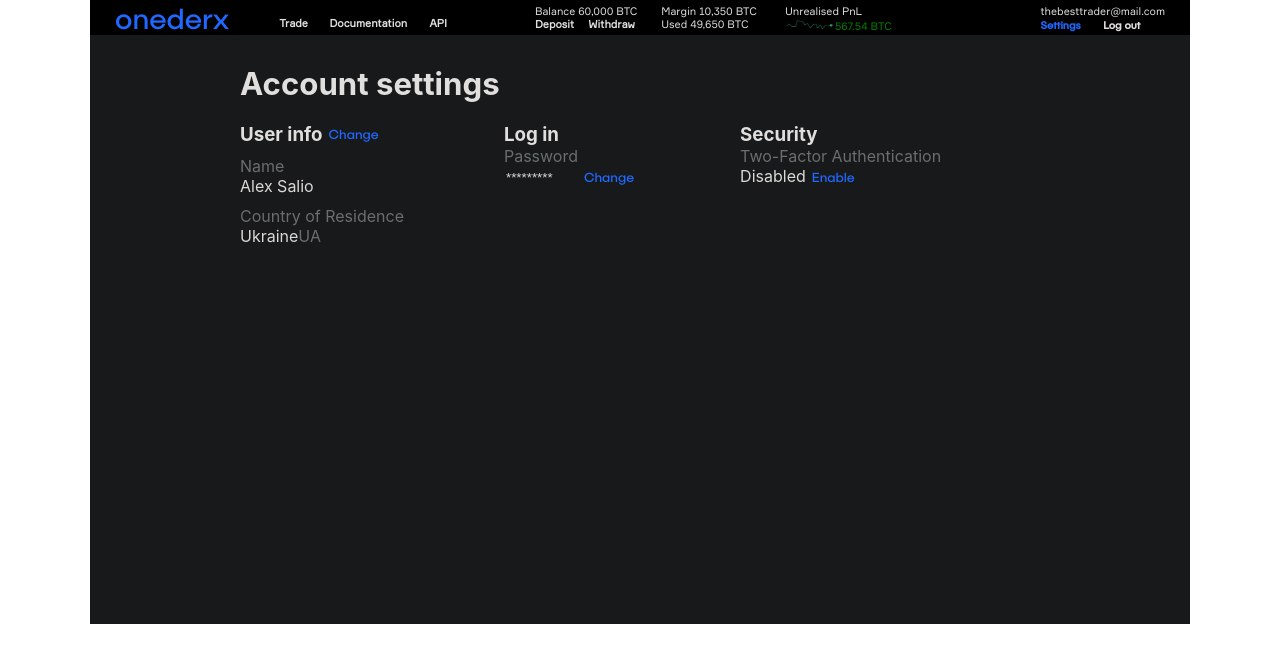
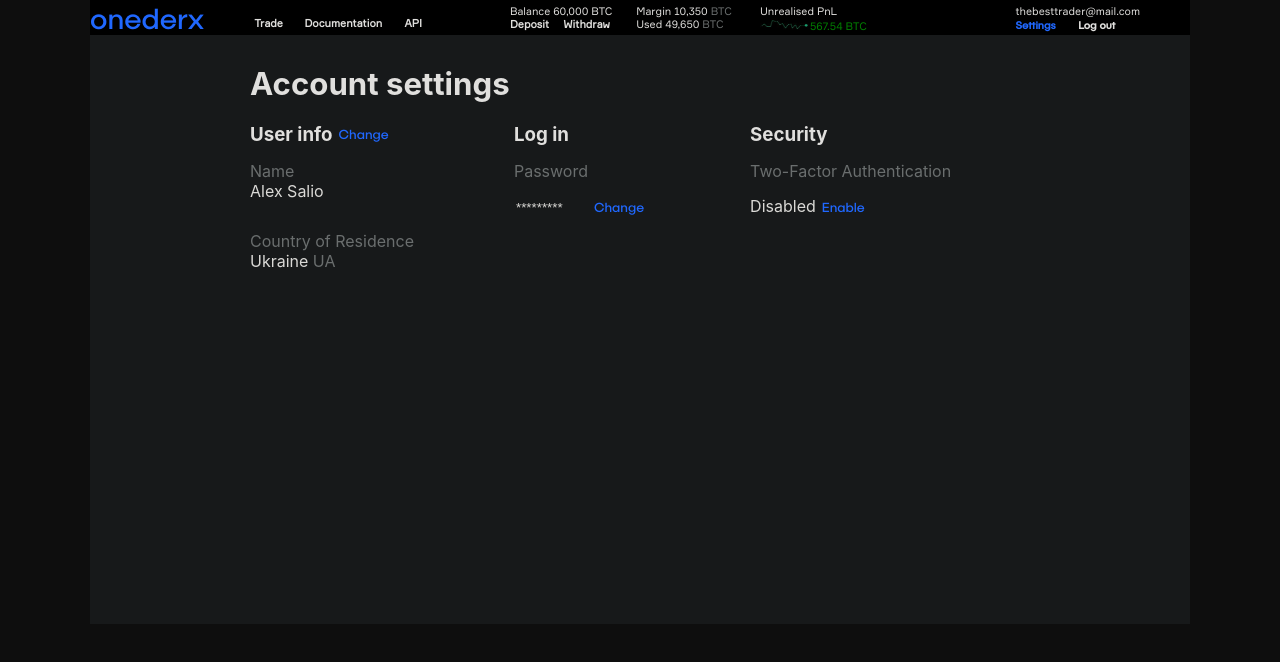
Before and after one commit to Stadionova/test-proj__onederx, a React (Create React App) app: page / in a window 1280 px wide. Shown: the top 662 px of the page. Built offline with nearby package versions, Linux system fonts and the light colour scheme.

Commit message:
changed grid for Main

```diff
--- a/src/Components/App/App.css
+++ b/src/Components/App/App.css
@@ -1,3 +1,7 @@
+body {
+  background-color: rgb(14, 14, 14);
+}
+
 .containerApp {
   width: 1100px;
   margin: auto;
@@ -5,7 +9,7 @@
 
 .containerApp__account {
   display: grid;
-  grid-template-columns: repeat(4, 1fr);
+  grid-template-columns: repeat(18, 1fr);
   grid-template-rows: repeat(18, 34.7px);
   background-color: rgb(0, 0, 0);
 }
--- a/src/Components/Main/Main.css
+++ b/src/Components/Main/Main.css
@@ -1,11 +1,13 @@
 .chart-2 {
   background-color: rgb(23, 25, 26);
-  grid-column: 1 / 5;
+  grid-column: 1 / 19;
   grid-row: 2 / 19;
 }
 
 .account-settings {
-  width: 800px;
+  grid-column: 6 / 12;
+  grid-row: 2 / 19;
+  width: 780px;
   margin: 0 auto;
   margin-top: 30px;
 }
@@ -35,6 +37,7 @@ h3 {
 
 .white {
   color: rgb(218, 217, 214);
+  margin-bottom: 30px;
 }
 
 .user-info-country .white span:nth-child(2) {
@@ -64,7 +67,7 @@ button {
 }
 
 .user-info-name {
-  margin-top: 10px;
+  margin-top: 15px;
   margin-bottom: 10px;
 }
 
@@ -79,3 +82,11 @@ button {
 .security-buttons {
   color: rgb(218, 217, 214);
 }
+
+.log-in div {
+  margin-bottom: 15px;
+}
+
+.security div {
+  margin-bottom: 15px;
+}
--- a/src/Components/Main/Main.js
+++ b/src/Components/Main/Main.js
@@ -19,7 +19,7 @@ const Main = () => {
             </div>
             <div className='user-info-country'>
               <div className='grey'><span>Country of Residence</span></div>
-              <div className='white'><span>Ukraine</span><span>UA</span></div>
+              <div className='white'><span>Ukraine</span><span> UA</span></div>
             </div>
           </div>
           <div className='log-in'>
--- a/src/Components/Margin/Margin.css
+++ b/src/Components/Margin/Margin.css
@@ -13,3 +13,7 @@
 .margin span:nth-child(1) {
   margin-bottom: 1px;
 }
+
+.btc {
+  color: rgb(106, 110, 110);
+}
--- a/src/Components/Margin/Margin.js
+++ b/src/Components/Margin/Margin.js
@@ -5,9 +5,9 @@ const Margin = () => {
 
   return (
     <div className='margin'>
-      <div><span>Margin 10,350 BTC</span></div>
-      <div><span>Used 49,650 BTC</span></div>
-    </div>
+      <div><span>Margin 10,350<span className='btc'> BTC</span></span></div>
+      <div><span>Used 49,650<span className='btc'> BTC</span></span></div>
+    </div >
   )
 }
 
```
Also changed, not shown: src/Components/Balance/Balance.css (line endings or trailing spaces).
